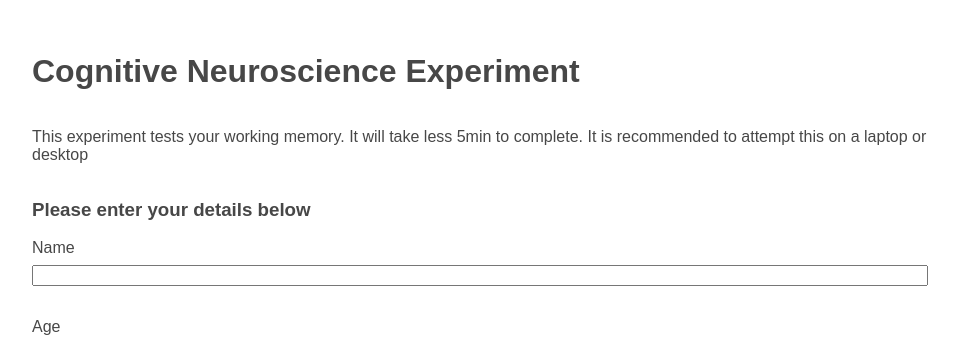
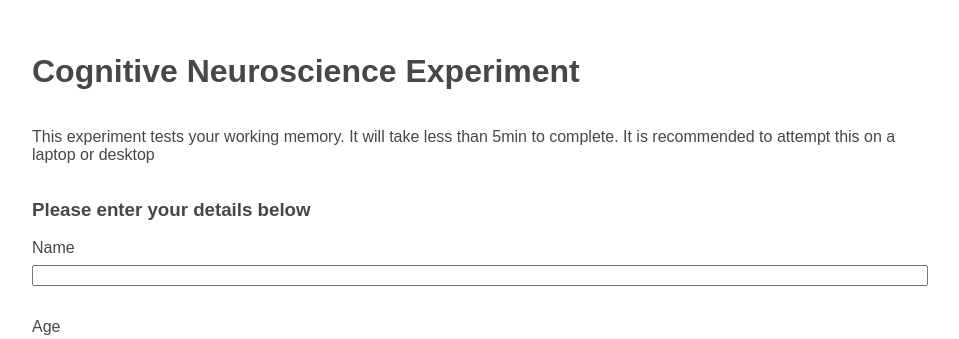
Before and after one commit to StriderJGalt/memory-test, a Flask app: page / in a window 1280 px wide. Shown: the top 339 px of the page, without its empty margins (160-1119 px from the left). Run offline with Flask 2, Linux system fonts and the light colour scheme; some libraries are stand-ins or nearby versions.

Commit message:
fixed typo in startpage

```diff
--- a/app/templates/experiment.html
+++ b/app/templates/experiment.html
@@ -14,7 +14,7 @@
     <script src="https://ajax.googleapis.com/ajax/libs/jquery/3.5.1/jquery.min.js" crossorigin="anonymous"></script>
     <div class="startpage">
         <h1>Cognitive Neuroscience Experiment</h1>
-        <p>This experiment tests your working memory. It will take less 5min to complete. It is recommended to attempt this on a laptop or desktop</p>
+        <p>This experiment tests your working memory. It will take less than 5min to complete. It is recommended to attempt this on a laptop or desktop</p>
         <h3>Please enter your details below</h3>
         <label for="name_input">Name</label>
         <input id="name_input" type="text">
```
